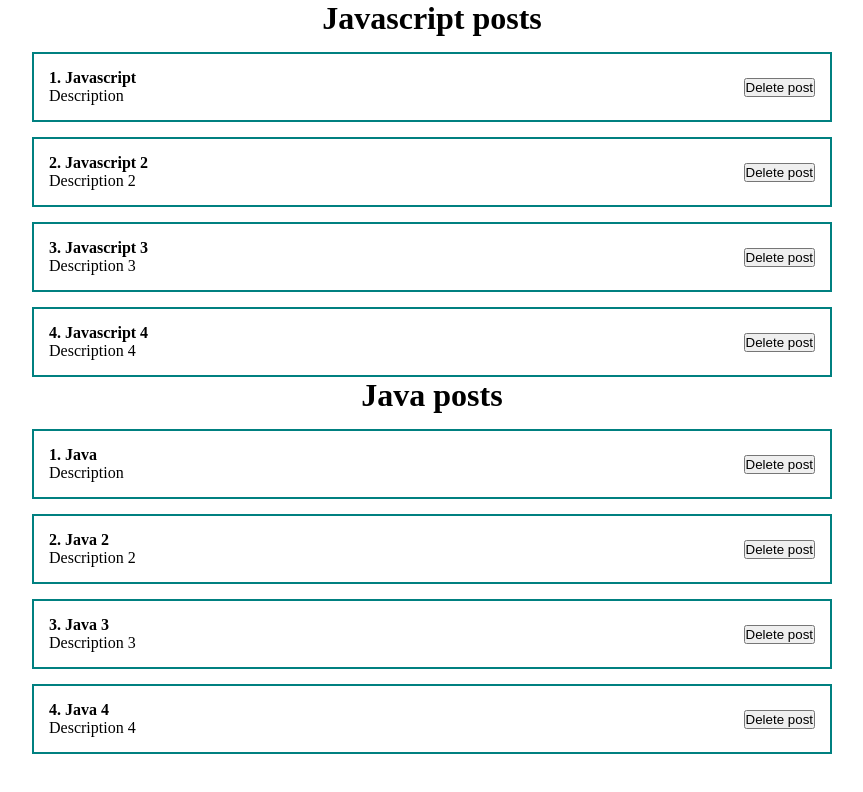
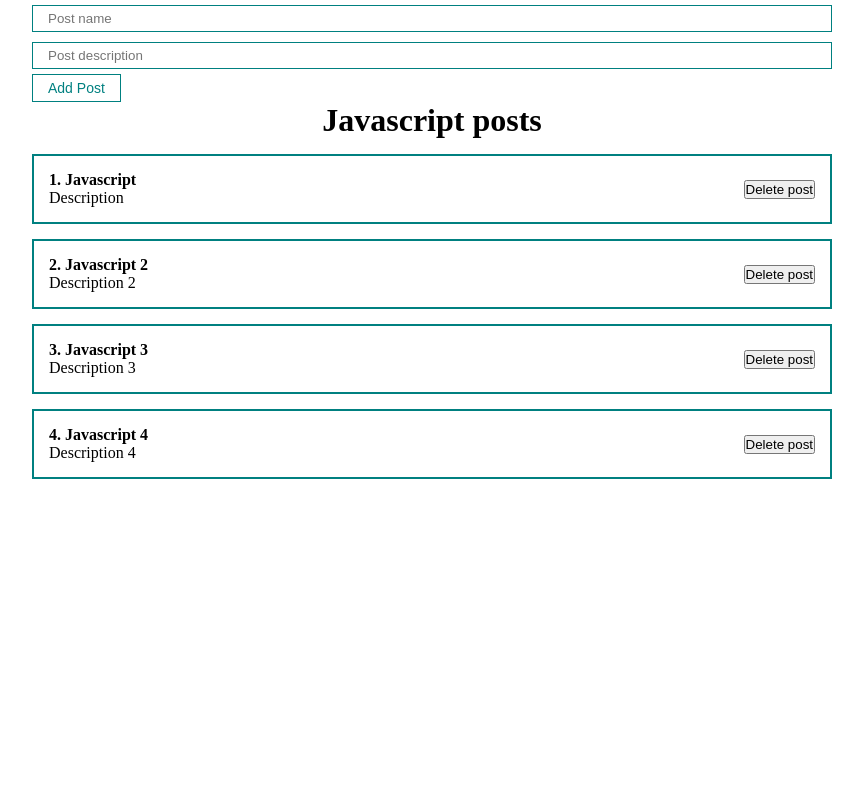
Before and after one commit to Maks-yaf/app-jspost-react, a React (Create React App) app: page / in a window 1280 px wide. Shown: the top 792 px of the page, without its empty margins (208-1071 px from the left). Built offline with nearby package versions, Linux system fonts and the light colour scheme.

Commit message:
UseRef and UseState

```diff
--- a/src/App.js
+++ b/src/App.js
@@ -1,6 +1,8 @@
-import React, {useState} from 'react';
+import React, {useRef, useState} from 'react';
 import './styles/App.css'
 import PostList from "./components/PostList";
+import MyButton from "./components/UI/button/MyButton";
+import MyInput from "./components/UI/input/MyInput";
 
 function App() {
 
@@ -11,17 +13,34 @@ function App() {
         { id: 4, title: 'Javascript 4', body: 'Description 4' },
     ]);
 
-    const [posts2, setPosts2] = useState([
-        { id: 1, title: 'Java', body: 'Description' },
-        { id: 2, title: 'Java 2', body: 'Description 2' },
-        { id: 3, title: 'Java 3', body: 'Description 3' },
-        { id: 4, title: 'Java 4', body: 'Description 4' },
-    ]);
+    const [title, setTitle] = useState('');
+
+    const bodyInputRef = useRef();
+
+    const addNewPost = (e) => {
+        e.preventDefault()
+        console.log(title);
+        console.log(bodyInputRef.current.value);
+    }
+
 
     return (
         <div className="App">
+            <form>
+                <MyInput
+                    value={title}
+                    onChange={e => setTitle(e.target.value)}
+                    type="text"
+                    placeholder="Post name"
+                />
+                <MyInput
+                    ref={bodyInputRef}
+                    type="text"
+                    placeholder="Post description"
+                />
+                <MyButton onClick={addNewPost}>Add Post</MyButton>
+            </form>
             <PostList posts={posts} title='Javascript posts' />
-            <PostList posts={posts2} title='Java posts' />
         </div>
     );
 }
--- /dev/null
+++ b/src/components/UI/button/MyButton.jsx
@@ -0,0 +1,12 @@
+import React from 'react';
+import style from './MyButton.module.css';
+
+const MyButton = ({children, ...props}) => {
+    return (
+        <button {...props} className={style.muBtn}>
+            {children}
+        </button>
+    );
+};
+
+export default MyButton;
--- /dev/null
+++ b/src/components/UI/button/MyButton.module.css
@@ -0,0 +1,8 @@
+.muBtn {
+    padding: 5px 15px;
+    color: teal;
+    font-size: 14px;
+    background: transparent;
+    border: 1px solid teal;
+    cursor: pointer;
+}
--- /dev/null
+++ b/src/components/UI/input/MyInput.jsx
@@ -0,0 +1,10 @@
+import React from 'react';
+import style from './MyInput.module.css';
+
+const MyInput = React.forwardRef((props, ref) => {
+    return (
+        <input ref={ref} className={style.myInput} {...props}/>
+    );
+});
+
+export default MyInput;
--- /dev/null
+++ b/src/components/UI/input/MyInput.module.css
@@ -0,0 +1,6 @@
+.myInput {
+    width: 100%;
+    padding: 5px 15px;
+    margin: 5px 0;
+    border: 1px solid teal;
+}
```
